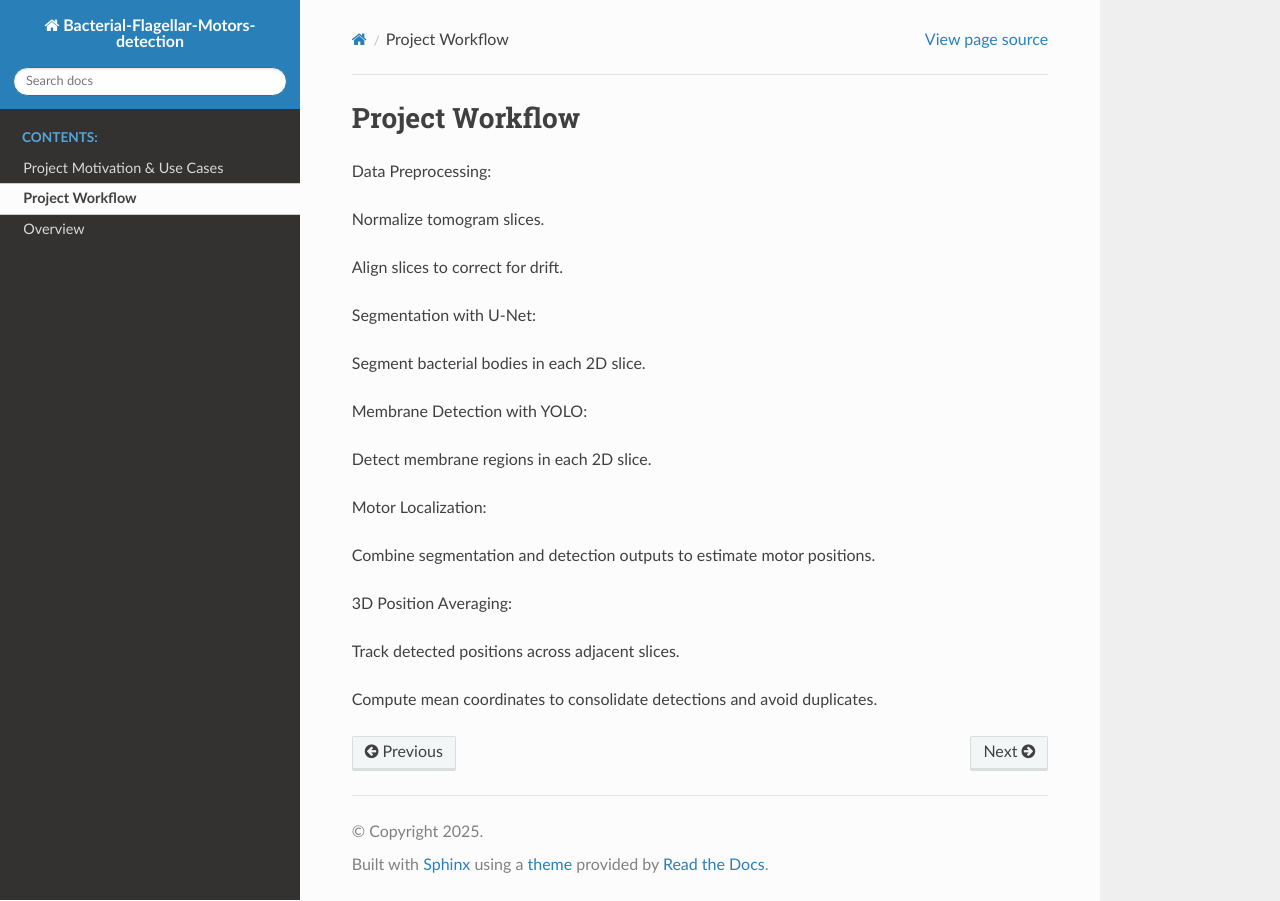
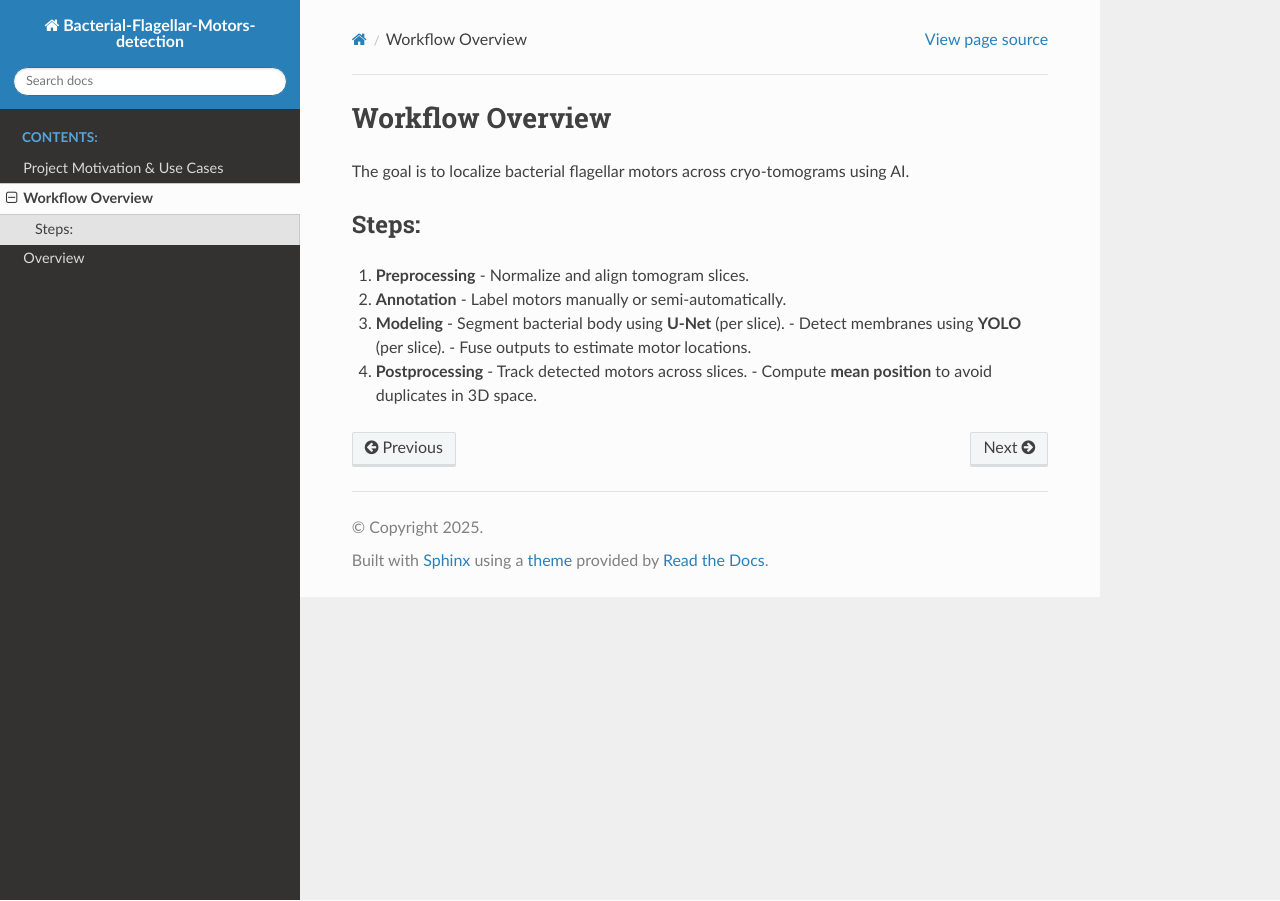
Before and after one commit to yassin1705/Bacterial-Flagellar-Motors-detection, a Sphinx documentation site: the page built from docs/Project_Workflow.rst, in a window 1280 px wide. Built offline with Sphinx 7.4.7 and the Read the Docs theme 3.1.0, drawn with Linux system fonts in a browser that asks for light colours.

Commit message:
Update Project_Workflow.rst

```diff
--- a/docs/Project_Workflow.rst
+++ b/docs/Project_Workflow.rst
@@ -1,25 +1,22 @@
-Project Workflow
-====================
-Data Preprocessing:
+Workflow Overview
+=================
 
-Normalize tomogram slices.
+The goal is to localize bacterial flagellar motors across cryo-tomograms using AI.
 
-Align slices to correct for drift.
+Steps:
+------
 
-Segmentation with U-Net:
+1. **Preprocessing**
+   - Normalize and align tomogram slices.
 
-Segment bacterial bodies in each 2D slice.
+2. **Annotation**
+   - Label motors manually or semi-automatically.
 
-Membrane Detection with YOLO:
+3. **Modeling**
+   - Segment bacterial body using **U-Net** (per slice).
+   - Detect membranes using **YOLO** (per slice).
+   - Fuse outputs to estimate motor locations.
 
-Detect membrane regions in each 2D slice.
-
-Motor Localization:
-
-Combine segmentation and detection outputs to estimate motor positions.
-
-3D Position Averaging:
-
-Track detected positions across adjacent slices.
-
-Compute mean coordinates to consolidate detections and avoid duplicates.
+4. **Postprocessing**
+   - Track detected motors across slices.
+   - Compute **mean position** to avoid duplicates in 3D space.
```
